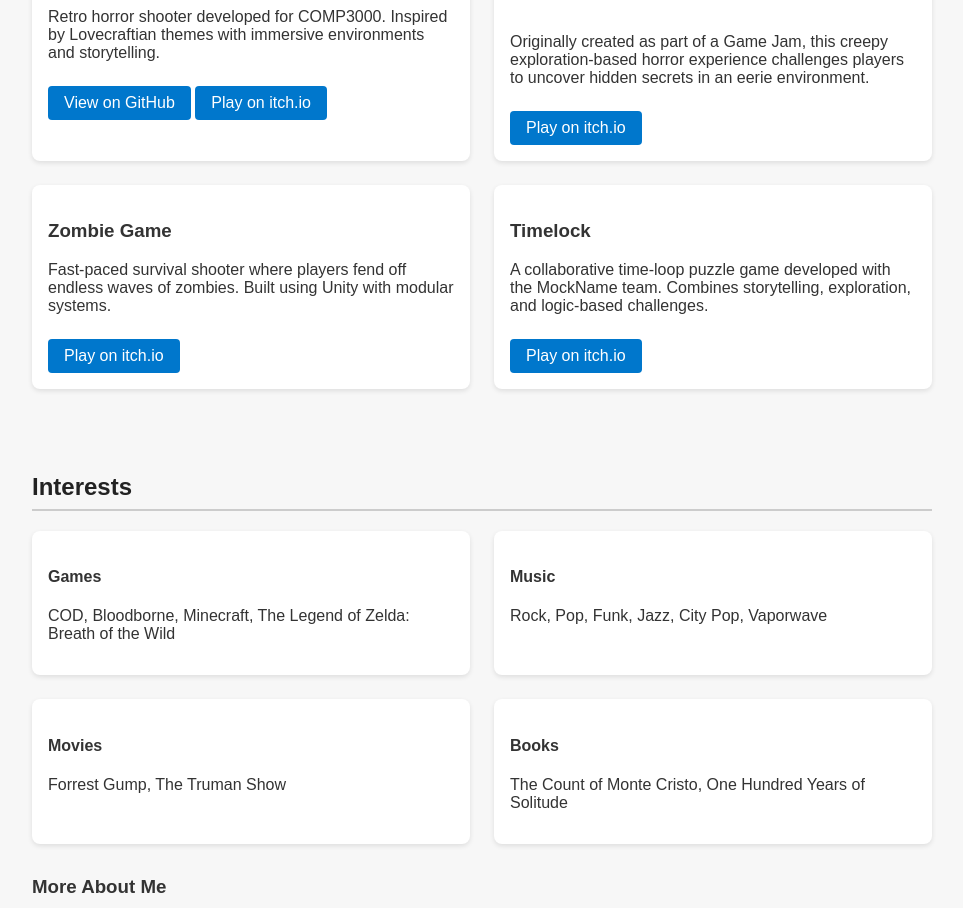
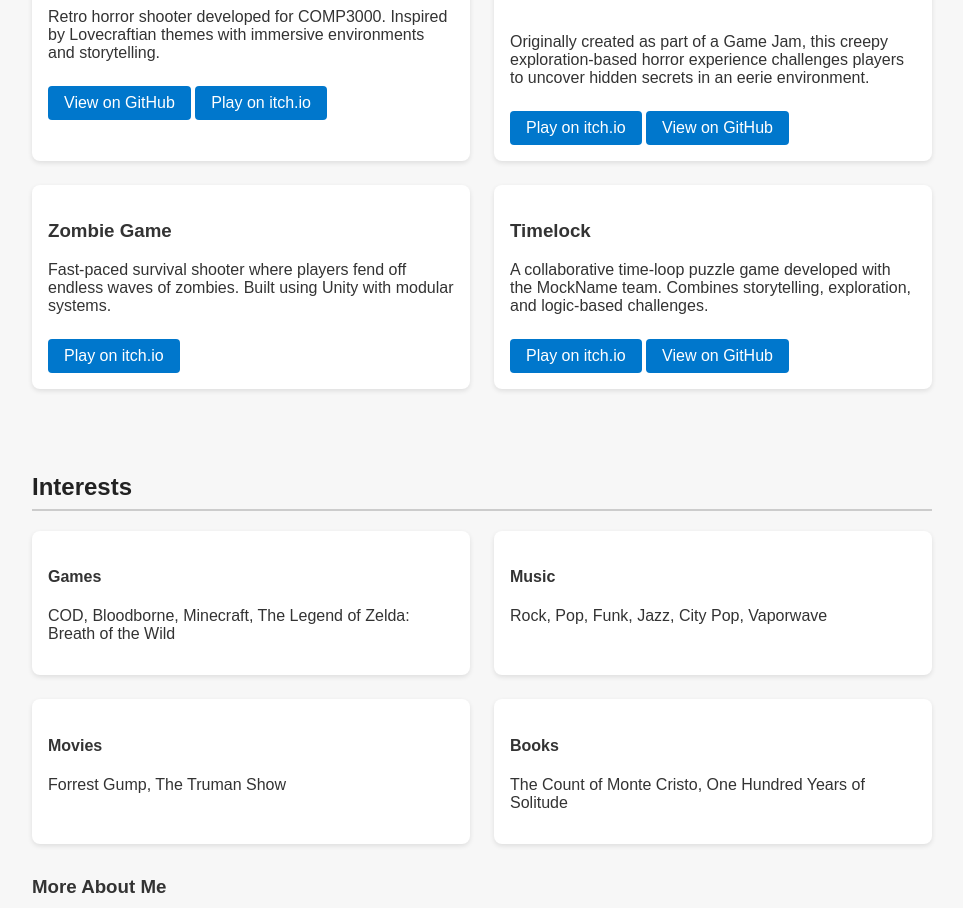
Before and after one commit to ReHolo/ReHolo.github.io, a plain HTML site: page index.html in a window 1280 px wide. Shown: the part 1409-2317 px from the top of the page, without its empty margins (158-1121 px from the left). Drawn offline with Linux system fonts and the light colour scheme.

Commit message:
Update index.html

```diff
--- a/index.html
+++ b/index.html
@@ -36,6 +36,8 @@
   </div>
 </section>
 
+
+
 <section>
   <h2>Education</h2>
   <p>BSc (Hons) Games Development Technologies (6895)<br>
@@ -57,6 +59,7 @@
   <img src="350e7edb-15c4-4fcb-b35e-123f972197a9.png" alt="The Wrong’s Room Screenshot" style="width: 100%; border-radius: 8px; margin-bottom: 1rem;">
   <p>Originally created as part of a Game Jam, this creepy exploration-based horror experience challenges players to uncover hidden secrets in an eerie environment.</p>
   <a class="button" href="https://reholo.itch.io/the-wrongs-room" target="_blank">Play on itch.io</a>
+  <a class="button" href="https://github.com/ReHolo/The-wroong-Room.git" target="_blank">View on GitHub</a>
 </div>
     <div class="project">
       <h3>Zombie Game</h3>
@@ -67,6 +70,7 @@
       <h3>Timelock</h3>
       <p>A collaborative time-loop puzzle game developed with the MockName team. Combines storytelling, exploration, and logic-based challenges.</p>
       <a class="button" href="https://mockname.itch.io/timelock" target="_blank">Play on itch.io</a>
+      <a class="button" href="https://github.com/thereisnousername1/3013-Time-loop-game.git" target="_blank">View on GitHub</a>
     </div>
   </div>
 </section>
```
